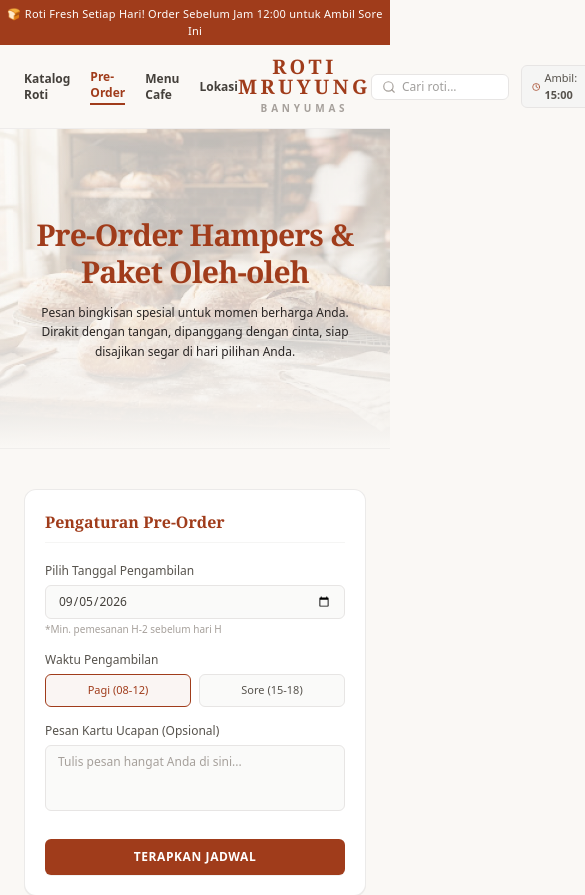
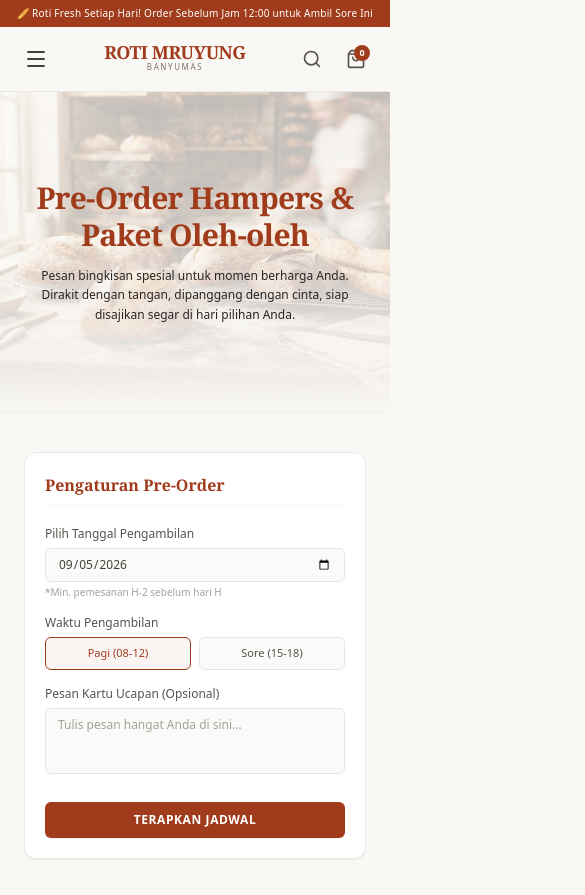
Before and after one commit to Epan0310/Website_RotiMruyungBMS, a Next.js app: page /pre-order in a window 390 px wide. Shown: the top 895 px of the page, 585 px wide, since content can reach past the window. Built offline with nearby package versions, Linux system fonts and the light colour scheme.

Commit message:
fix: responsive layout homepage

```diff
--- a/app/page.tsx
+++ b/app/page.tsx
@@ -1,4 +1,5 @@
 import { prisma } from "@/lib/prisma";
+import Link from "next/link";
 
 export default async function Home() {
   const products = await prisma.product.findMany({
@@ -8,57 +9,79 @@ export default async function Home() {
   return (
     <main className="min-h-screen bg-[#FAF8F5] pb-16">
       {/* Hero Banner Section */}
-      <section className="max-w-7xl mx-auto my-6 px-6">
+      <section className="max-w-7xl mx-auto my-4 sm:my-6 px-4 sm:px-6">
         <div
-          className="relative h-[380px] rounded-2xl overflow-hidden bg-cover bg-center flex items-center justify-center text-center p-6 shadow-sm"
+          className="relative min-h-[340px] sm:h-[380px] md:h-[420px] rounded-2xl overflow-hidden bg-cover bg-center flex items-center justify-center text-center p-6 shadow-xs"
           style={{
-            backgroundImage: `linear-gradient(rgba(0, 0, 0, 0.45), rgba(0, 0, 0, 0.45)), url('/images/hero-bg.png')`,
+            backgroundImage: `linear-gradient(rgba(0, 0, 0, 0.5), rgba(0, 0, 0, 0.5)), url('/images/hero-bg.png')`,
           }}
         >
-          <div className="relative z-10 max-w-xl text-white">
-            <h2 className="font-serif text-3xl md:text-4xl font-normal tracking-wide leading-tight mb-3">
+          <div className="relative z-10 max-w-xl text-white space-y-4">
+            <h2 className="font-serif text-2xl sm:text-3xl md:text-4xl font-normal tracking-wide leading-tight">
               Roti Klasik Kehangatan Kota Lama Banyumas
             </h2>
-            <p className="text-stone-200 text-xs md:text-sm font-light mb-6">
+            <p className="text-stone-200 text-xs sm:text-sm font-light max-w-md mx-auto leading-relaxed">
               Dibuat segar setiap hari tanpa bahan pengawet. Pesan online, ambil
               tanpa antre.
             </p>
-            <div className="flex justify-center gap-3">
-              <button className="bg-[#A03C1B] hover:bg-[#853014] text-white text-xs font-medium px-5 py-2.5 rounded-md transition shadow-sm">
+            <div className="flex flex-col sm:flex-row justify-center gap-3 pt-2">
+              <a
+                href="#katalog"
+                className="bg-[#A03C1B] hover:bg-[#853014] text-white text-xs font-semibold px-5 py-3 rounded-lg transition shadow-2xs text-center"
+              >
                 Pesan Roti Hari Ini
-              </button>
-              <button className="bg-white hover:bg-stone-100 text-stone-800 text-xs font-medium px-5 py-2.5 rounded-md transition shadow-sm">
+              </a>
+              <Link
+                href="/pre-order"
+                className="bg-white hover:bg-stone-100 text-stone-800 text-xs font-semibold px-5 py-3 rounded-lg transition shadow-2xs text-center"
+              >
                 Pre-Order Hampers
-              </button>
+              </Link>
             </div>
           </div>
         </div>
       </section>
 
       {/* Catalog Grid Section */}
-      <section className="max-w-7xl mx-auto px-6 py-4">
-        <div className="flex justify-between items-end mb-6 border-b border-stone-200 pb-3">
-          <h3 className="font-serif text-2xl font-bold text-stone-800">
-            Katalog Roti Hari Ini
-          </h3>
-          <div className="flex gap-5 text-xs font-medium text-stone-500">
-            <button className="text-[#A03C1B] font-bold border-b-2 border-[#A03C1B] pb-1">
+      <section id="katalog" className="max-w-7xl mx-auto px-4 sm:px-6 py-4">
+        <div className="flex flex-col md:flex-row md:items-end justify-between mb-6 border-b border-stone-200/80 pb-4 gap-4">
+          <div>
+            <h3 className="font-serif text-xl sm:text-2xl font-bold text-stone-800">
+              Katalog Roti Hari Ini
+            </h3>
+            <p className="text-xs text-stone-500 mt-1">
+              Dipanggang segar setiap pagi langsung dari oven.
+            </p>
+          </div>
+
+          {/* Horizontal Scroll Filter Kategori di HP */}
+          <div className="flex items-center gap-2 overflow-x-auto pb-2 scrollbar-none -mx-4 px-4 sm:mx-0 sm:px-0">
+            <button className="whitespace-nowrap px-4 py-2 rounded-full text-xs font-semibold bg-[#A03C1B] text-white shadow-2xs transition cursor-pointer">
               Semua Roti
             </button>
-            <button className="hover:text-stone-800">Roti Bluder</button>
-            <button className="hover:text-stone-800">Roti Sobek & Sisir</button>
-            <button className="hover:text-stone-800">Pastry & Cake</button>
-            <button className="hover:text-stone-800">Minuman</button>
+            <button className="whitespace-nowrap px-4 py-2 rounded-full text-xs font-semibold bg-stone-100 text-stone-600 hover:bg-stone-200 transition cursor-pointer">
+              Roti Bluder
+            </button>
+            <button className="whitespace-nowrap px-4 py-2 rounded-full text-xs font-semibold bg-stone-100 text-stone-600 hover:bg-stone-200 transition cursor-pointer">
+              Roti Sobek & Sisir
+            </button>
+            <button className="whitespace-nowrap px-4 py-2 rounded-full text-xs font-semibold bg-stone-100 text-stone-600 hover:bg-stone-200 transition cursor-pointer">
+              Pastry & Cake
+            </button>
+            <button className="whitespace-nowrap px-4 py-2 rounded-full text-xs font-semibold bg-stone-100 text-stone-600 hover:bg-stone-200 transition cursor-pointer">
+              Minuman
+            </button>
           </div>
         </div>
 
-        <div className="grid grid-cols-1 sm:grid-cols-2 md:grid-cols-4 gap-6">
+        {/* Product Grid */}
+        <div className="grid grid-cols-1 sm:grid-cols-2 md:grid-cols-3 lg:grid-cols-4 gap-4 sm:gap-6">
           {products.map((item) => (
             <div
               key={item.id}
-              className="bg-white rounded-lg border border-stone-200/80 overflow-hidden shadow-xs flex flex-col justify-between"
+              className="bg-white rounded-xl border border-stone-200/80 overflow-hidden shadow-2xs hover:shadow-md transition duration-200 flex flex-col justify-between"
             >
-              <div className="relative h-52 bg-stone-100 overflow-hidden">
+              <div className="relative aspect-[4/3] bg-stone-100 overflow-hidden">
                 {/* eslint-disable-next-line @next/next/no-img-element */}
                 <img
                   src={item.image}
@@ -66,9 +89,9 @@ export default async function Home() {
                   className="w-full h-full object-cover"
                 />
 
-                {/* Status Badge Custom Color */}
+                {/* Status Badge */}
                 <span
-                  className={`absolute top-2 left-2 text-white text-[9px] font-bold px-2 py-0.5 rounded-xs tracking-wider uppercase ${
+                  className={`absolute top-2.5 left-2.5 text-white text-[9px] font-bold px-2 py-0.5 rounded-xs tracking-wider uppercase shadow-2xs ${
                     item.status === "DIPROSES_OVEN"
                       ? "bg-amber-600"
                       : "bg-[#A03C1B]"
@@ -82,14 +105,14 @@ export default async function Home() {
 
               <div className="p-4 flex-1 flex flex-col justify-between">
                 <div>
-                  <h4 className="font-serif font-bold text-sm text-stone-800 mb-1">
+                  <h4 className="font-serif font-bold text-sm text-stone-800 mb-1 line-clamp-1">
                     {item.name}
                   </h4>
-                  <p className="text-xs text-stone-500 font-medium">
+                  <p className="text-xs font-bold text-[#A03C1B]">
                     Rp {item.price.toLocaleString("id-ID")}
                   </p>
                 </div>
-                <button className="mt-4 w-full bg-stone-100 hover:bg-[#A03C1B] hover:text-white text-stone-600 text-xs font-medium py-2 rounded transition-colors">
+                <button className="mt-4 w-full bg-stone-100 hover:bg-[#A03C1B] hover:text-white text-stone-700 text-xs font-semibold py-2 rounded-lg transition cursor-pointer">
                   + Tambah
                 </button>
               </div>
@@ -99,42 +122,42 @@ export default async function Home() {
       </section>
 
       {/* Steps Section */}
-      <section className="max-w-7xl mx-auto px-6 my-12">
-        <div className="bg-[#F4EFEA] rounded-2xl p-8 text-center border border-stone-200/60">
-          <h3 className="font-serif text-xl font-bold text-stone-800 mb-8">
+      <section className="max-w-7xl mx-auto px-4 sm:px-6 my-8 sm:my-12">
+        <div className="bg-[#F4EFEA] rounded-2xl p-6 sm:p-8 text-center border border-stone-200/60 shadow-2xs">
+          <h3 className="font-serif text-lg sm:text-xl font-bold text-stone-800 mb-6 sm:mb-8">
             Cara Pesan & Ambil Sendiri
           </h3>
-          <div className="grid grid-cols-1 md:grid-cols-3 gap-8">
+          <div className="grid grid-cols-1 md:grid-cols-3 gap-6 sm:gap-8">
             <div className="flex flex-col items-center">
-              <div className="w-10 h-10 bg-white rounded-full border border-stone-200 flex items-center justify-center text-[#A03C1B] mb-3 text-sm font-bold">
+              <div className="w-10 h-10 bg-white rounded-full border border-stone-200 flex items-center justify-center text-[#A03C1B] mb-3 text-sm font-bold shadow-2xs">
                 1
               </div>
               <h4 className="font-serif font-bold text-sm text-stone-800 mb-1">
-                1. Pilih & Bayar
+                Pilih & Bayar
               </h4>
-              <p className="text-xs text-stone-500 max-w-xs">
+              <p className="text-xs text-stone-500 max-w-xs leading-relaxed">
                 Pilih roti segar dari katalog dan selesaikan pembayaran online.
               </p>
             </div>
             <div className="flex flex-col items-center">
-              <div className="w-10 h-10 bg-white rounded-full border border-stone-200 flex items-center justify-center text-[#A03C1B] mb-3 text-sm font-bold">
+              <div className="w-10 h-10 bg-white rounded-full border border-stone-200 flex items-center justify-center text-[#A03C1B] mb-3 text-sm font-bold shadow-2xs">
                 2
               </div>
               <h4 className="font-serif font-bold text-sm text-stone-800 mb-1">
-                2. Tentukan Jam Ambil
+                Tentukan Jam Ambil
               </h4>
-              <p className="text-xs text-stone-500 max-w-xs">
+              <p className="text-xs text-stone-500 max-w-xs leading-relaxed">
                 Pilih waktu yang nyaman untuk Anda mengambil pesanan hari ini.
               </p>
             </div>
             <div className="flex flex-col items-center">
-              <div className="w-10 h-10 bg-white rounded-full border border-stone-200 flex items-center justify-center text-[#A03C1B] mb-3 text-sm font-bold">
+              <div className="w-10 h-10 bg-white rounded-full border border-stone-200 flex items-center justify-center text-[#A03C1B] mb-3 text-sm font-bold shadow-2xs">
                 3
               </div>
               <h4 className="font-serif font-bold text-sm text-stone-800 mb-1">
-                3. Ambil di Counter Express
+                Ambil di Counter Express
               </h4>
-              <p className="text-xs text-stone-500 max-w-xs">
+              <p className="text-xs text-stone-500 max-w-xs leading-relaxed">
                 Tunjukkan bukti pesanan dan ambil tanpa perlu antre panjang.
               </p>
             </div>
--- a/components/Navbar.tsx
+++ b/components/Navbar.tsx
@@ -1,84 +1,119 @@
 "use client";
 
-import { Search, Clock, ShoppingBag } from "lucide-react";
+import { useState } from "react";
 import Link from "next/link";
-import { usePathname } from "next/navigation";
+import { Menu, X, ShoppingBag, Search } from "lucide-react";
 
 export default function Navbar() {
-  const pathname = usePathname();
-
-  const navLinks = [
-    { href: "/", label: "Katalog Roti" },
-    { href: "/pre-order", label: "Pre-Order" },
-    { href: "/menu-cafe", label: "Menu Cafe" },
-    { href: "/lokasi", label: "Lokasi" },
-  ];
+  const [isOpen, setIsOpen] = useState(false);
 
   return (
-    <header className="w-full bg-[#FAF8F5] border-b border-stone-200/60 sticky top-0 z-50">
-      {/* Top Banner Terracotta */}
-      <div className="bg-[#A03C1B] text-white text-[11px] py-1.5 text-center font-medium tracking-wide">
-        🍞 Roti Fresh Setiap Hari! Order Sebelum Jam 12:00 untuk Ambil Sore Ini
+    <header className="sticky top-0 z-50 bg-[#FAF8F5]/95 backdrop-blur-md border-b border-stone-200/80">
+      {/* Announcement Bar */}
+      <div className="bg-[#A03C1B] text-white text-[10px] sm:text-xs py-1.5 px-4 text-center font-medium tracking-wide">
+        🥖 Roti Fresh Setiap Hari! Order Sebelum Jam 12:00 untuk Ambil Sore Ini
       </div>
 
-      {/* Main Navigation */}
-      <nav className="max-w-7xl mx-auto px-6 py-3 flex items-center justify-between">
-        {/* Left Links */}
-        <div className="flex items-center gap-5 text-xs font-semibold text-stone-700">
-          {navLinks.map((link) => {
-            const isActive = pathname === link.href;
-            return (
-              <Link
-                key={link.href}
-                href={link.href}
-                className={`transition ${
-                  isActive
-                    ? "text-[#A03C1B] font-bold border-b-2 border-[#A03C1B] pb-0.5"
-                    : "hover:text-[#A03C1B]"
-                }`}
+      <nav className="max-w-7xl mx-auto px-4 sm:px-6 lg:px-8">
+        <div className="flex items-center justify-between h-16">
+          {/* Tombol Hamburger di Mobile */}
+          <div className="flex md:hidden">
+            <button
+              onClick={() => setIsOpen(!isOpen)}
+              type="button"
+              className="text-stone-700 hover:text-[#A03C1B] p-2 rounded-md focus:outline-none"
+              aria-label="Toggle Menu"
             >
-                {link.label}
-              </Link>
-            );
-          })}
+              {isOpen ? (
+                <X className="w-6 h-6" />
+              ) : (
+                <Menu className="w-6 h-6" />
+              )}
+            </button>
           </div>
 
-        {/* Center Brand Logo */}
-        <Link href="/" className="text-center group block select-none">
-          <h1 className="font-serif text-xl md:text-2xl font-bold tracking-[0.18em] text-[#A03C1B] leading-none group-hover:opacity-90 transition">
-            ROTI MRUYUNG
+          {/* Logo Brand (Tengah di Mobile, Kiri di Desktop) */}
+          <div className="flex-1 md:flex-none text-center md:text-left">
+            <Link href="/" className="inline-block">
+              <h1 className="font-serif font-bold text-lg sm:text-2xl text-[#A03C1B] tracking-tight uppercase leading-none">
+                Roti Mruyung
               </h1>
-          <p className="text-[10px] tracking-[0.38em] text-stone-400 uppercase font-semibold mt-1">
-            BANYUMAS
-          </p>
+              <span className="block text-[8px] sm:text-[10px] text-stone-500 tracking-[0.2em] uppercase font-medium">
+                Banyumas
+              </span>
             </Link>
-
-        {/* Right Controls */}
-        <div className="flex items-center gap-3">
-          <div className="flex items-center bg-white border border-stone-200 rounded-md px-2.5 py-1 text-xs">
-            <Search className="w-3.5 h-3.5 text-stone-400 mr-1.5" />
-            <input
-              type="text"
-              placeholder="Cari roti..."
-              className="bg-transparent text-xs focus:outline-hidden w-24 text-stone-700"
-            />
           </div>
 
-          <div className="flex items-center gap-1 text-[11px] text-stone-600 bg-stone-100 px-2.5 py-1 rounded-md border border-stone-200">
-            <Clock className="w-3.5 h-3.5 text-[#A03C1B]" />
-            <span>
-              Ambil: <strong>15:00</strong>
-            </span>
+          {/* Menu Link Desktop */}
+          <div className="hidden md:flex items-center space-x-8 text-sm font-medium text-stone-700">
+            <Link href="/" className="hover:text-[#A03C1B] transition">
+              Katalog Roti
+            </Link>
+            <Link href="/pre-order" className="hover:text-[#A03C1B] transition">
+              Pre-Order
+            </Link>
+            <Link href="/menu-cafe" className="hover:text-[#A03C1B] transition">
+              Menu Cafe
+            </Link>
+            <Link href="/lokasi" className="hover:text-[#A03C1B] transition">
+              Lokasi Toko
+            </Link>
           </div>
 
-          <button className="relative flex items-center justify-center p-2 text-[#A03C1B] bg-stone-100 hover:bg-stone-200 rounded-md cursor-pointer">
-            <ShoppingBag className="w-4 h-4" />
-            <span className="absolute -top-1 -right-1 bg-[#A03C1B] text-white text-[9px] font-bold w-4 h-4 rounded-full flex items-center justify-center">
-              1
+          {/* Ikon Aksi (Search & Cart) */}
+          <div className="flex items-center space-x-2 sm:space-x-4">
+            <button
+              type="button"
+              className="text-stone-600 hover:text-[#A03C1B] p-2"
+            >
+              <Search className="w-5 h-5" />
+            </button>
+            <button
+              type="button"
+              className="relative text-stone-600 hover:text-[#A03C1B] p-2"
+            >
+              <ShoppingBag className="w-5 h-5" />
+              <span className="absolute top-1 right-1 bg-[#A03C1B] text-white text-[9px] font-bold rounded-full w-4 h-4 flex items-center justify-center">
+                0
               </span>
             </button>
           </div>
+        </div>
       </nav>
+
+      {/* Drawer Menu Mobile (Bisa Buka / Tutup) */}
+      {isOpen && (
+        <div className="md:hidden bg-[#FAF8F5] border-b border-stone-200 px-4 pt-3 pb-6 space-y-2 shadow-lg animate-in slide-in-from-top-2 duration-200">
+          <Link
+            href="/"
+            onClick={() => setIsOpen(false)}
+            className="block px-3 py-2.5 rounded-lg text-sm font-semibold text-stone-800 hover:bg-[#A03C1B]/10 hover:text-[#A03C1B]"
+          >
+            Katalog Roti
+          </Link>
+          <Link
+            href="/pre-order"
+            onClick={() => setIsOpen(false)}
+            className="block px-3 py-2.5 rounded-lg text-sm font-semibold text-stone-800 hover:bg-[#A03C1B]/10 hover:text-[#A03C1B]"
+          >
+            Pre-Order Hampers
+          </Link>
+          <Link
+            href="/menu-cafe"
+            onClick={() => setIsOpen(false)}
+            className="block px-3 py-2.5 rounded-lg text-sm font-semibold text-stone-800 hover:bg-[#A03C1B]/10 hover:text-[#A03C1B]"
+          >
+            Menu Cafe
+          </Link>
+          <Link
+            href="/lokasi"
+            onClick={() => setIsOpen(false)}
+            className="block px-3 py-2.5 rounded-lg text-sm font-semibold text-stone-800 hover:bg-[#A03C1B]/10 hover:text-[#A03C1B]"
+          >
+            Lokasi Toko
+          </Link>
+        </div>
+      )}
     </header>
   );
 }
```
Lines whose indentation alone changed are shown as unchanged.
